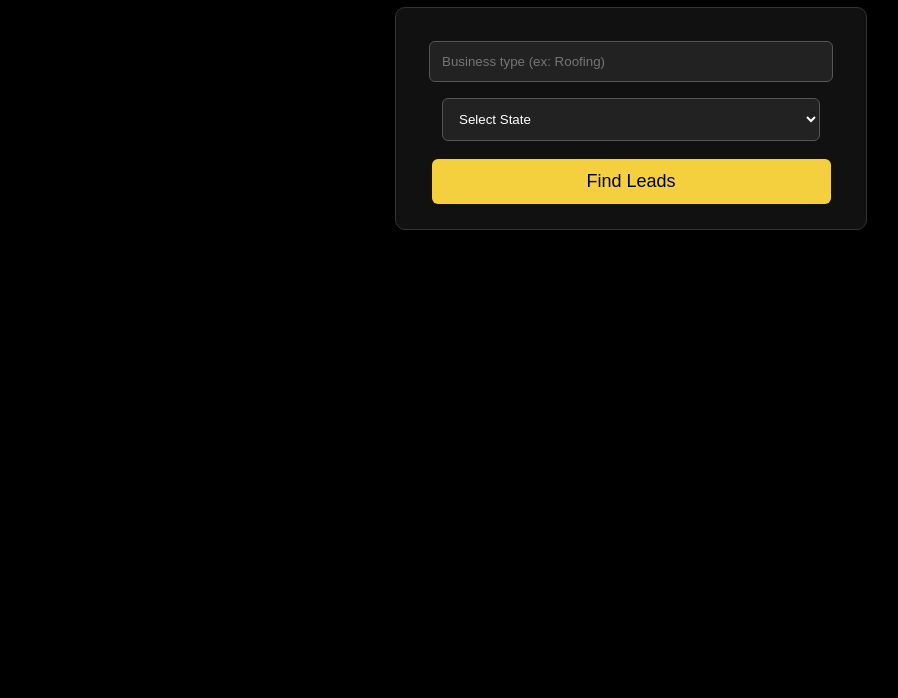
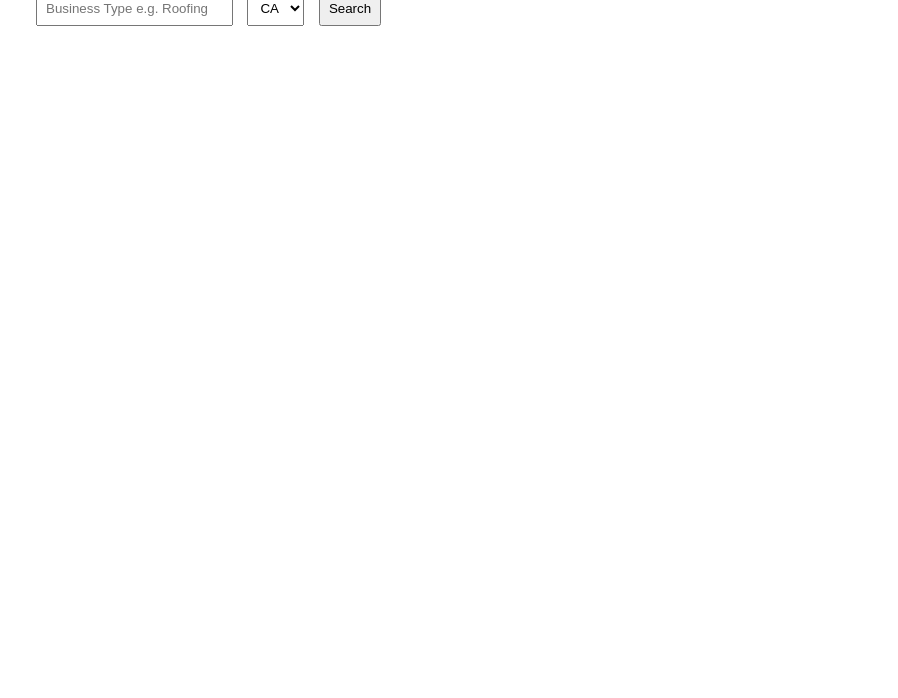
Before and after one commit to johnm40/mca-leads, a website: page public/index.html in a window 1280 px wide. Shown: the part 102-800 px from the top of the page, without its empty margins (9-907 px from the left). Drawn offline with Linux system fonts and the light colour scheme.

Commit message:
Update index.html

```diff
--- a/public/index.html
+++ b/public/index.html
@@ -1,105 +1,50 @@
 <!DOCTYPE html>
-<html lang="en">
+<html>
 <head>
-  <meta charset="UTF-8" />
 <title>MCA Lead Finder</title>
 <style>
-    body {
-      font-family: Arial, sans-serif;
-      background:black;
-      color:#f4d03f;
-      text-align:center;
-      padding:20px;
-    }
-    .box {
-      background:#111;
-      padding:25px;
-      width:420px;
-      margin:auto;
-      border-radius:10px;
-      border:1px solid #333;
-    }
-    input, select {
-      width:90%;
-      padding:12px;
-      margin:8px;
-      border-radius:6px;
-      border:1px solid #555;
-      background:#222;
-      color:white;
-    }
-    button {
-      width:95%;
-      background:#f4d03f;
-      border:0;
-      padding:12px;
-      font-size:18px;
-      cursor:pointer;
-      border-radius:6px;
-      margin-top:10px;
-    }
-    #results {
-      margin-top:25px;
-      text-align:left;
-      width:90%;
-      margin:auto;
-      color:white;
-    }
-    .lead {
-      padding:10px;
-      border-bottom:1px solid #333;
-    }
+body { font-family: Arial; margin: 40px; }
+input, select, button { margin: 5px; padding: 8px; }
+#results { margin-top: 20px; }
+.lead { border-bottom: 1px solid #ddd; padding: 8px; }
 </style>
 </head>
 <body>
 
-  <h1>MCA Lead Finder 🏦</h1>
+<h2>MCA Lead Finder</h2>
 
-  <div class="box">
-    <input id="query" placeholder="Business type (ex: Roofing)" />
+<input id="query" placeholder="Business Type e.g. Roofing">
 <select id="state">
-      <option value="">Select State</option>
   <option value="CA">CA</option>
   <option value="NY">NY</option>
+  <option value="FL">FL</option>
   <option value="TX">TX</option>
-      <option value="FL">FL</option>
 </select>
-    <button onclick="findLeads()">Find Leads</button>
-  </div>
+
+<button onclick="findLeads()">Search</button>
 
 <div id="results"></div>
 
 <script>
 async function findLeads() {
-  const query = document.getElementById("query").value;
-  const state = document.getElementById("state").value;
+  const q = document.getElementById('query').value;
+  const st = document.getElementById('state').value;
 
-  if (!query || !state) {
-    alert("Enter both business type & state");
-    return;
-  }
-
-  const res = await fetch(`/api/leads?query=${query}&state=${state}`);
+  const res = await fetch(`/api/leads?query=${q}&state=${st}`);
   const data = await res.json();
 
-  if (data.error) {
-    document.getElementById("results").innerHTML = "<p>Error fetching leads.</p>";
-    return;
-  }
+  const container = document.getElementById("results");
+  container.innerHTML = "";
 
-  let html = "";
   data.forEach(l => {
-    html += `
+    container.innerHTML += `
       <div class="lead">
-        <strong>${l.business}</strong><br>
-        Address: ${l.address}<br>
-        Rating: ${l.rating}<br>
-        Website: ${l.website}
-      </div>
-    `;
+        <b>${l.business}</b><br>
+        Phone: ${l.phone}<br>
+        Revenue: ${l.revenue}<br>
+        State: ${l.state}
+      </div>`;
   });
-
-  document.getElementById("results").innerHTML = html;
 }
 </script>
 
```
Lines whose indentation alone changed are shown as unchanged.
